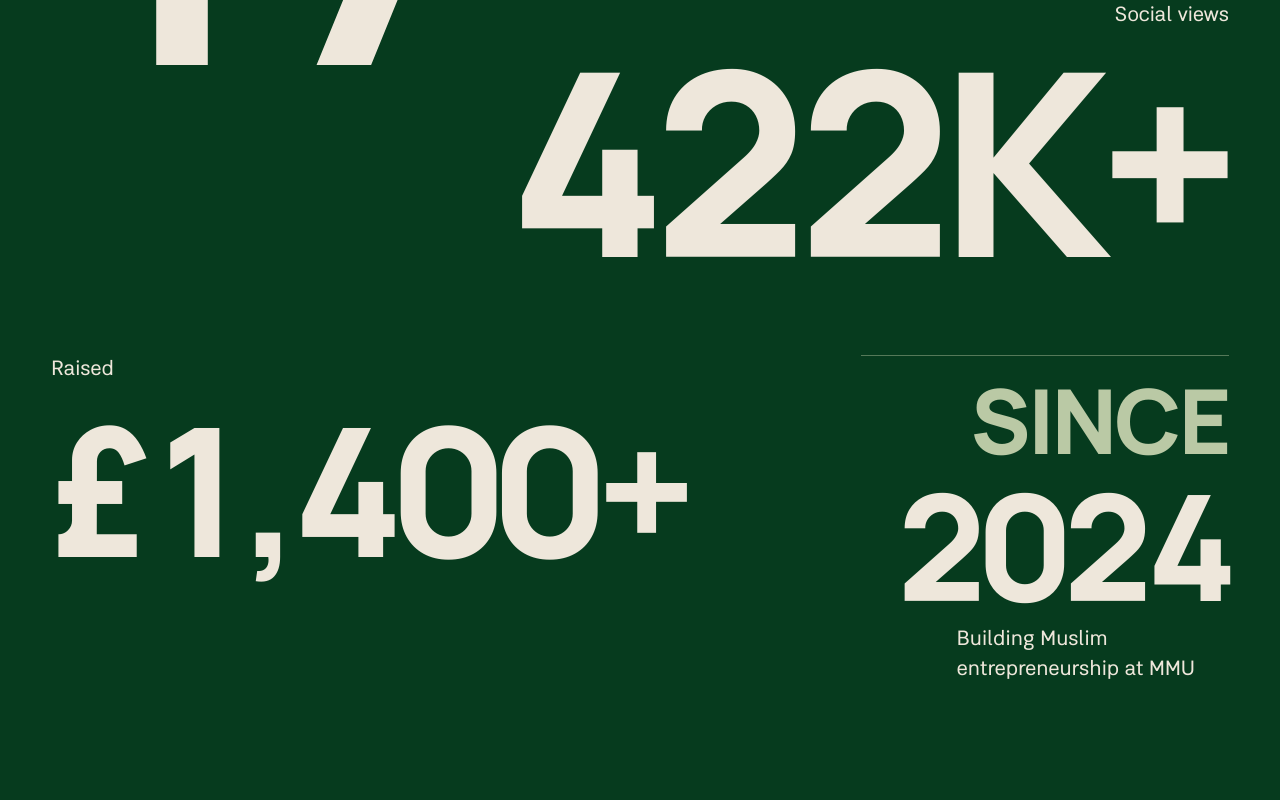
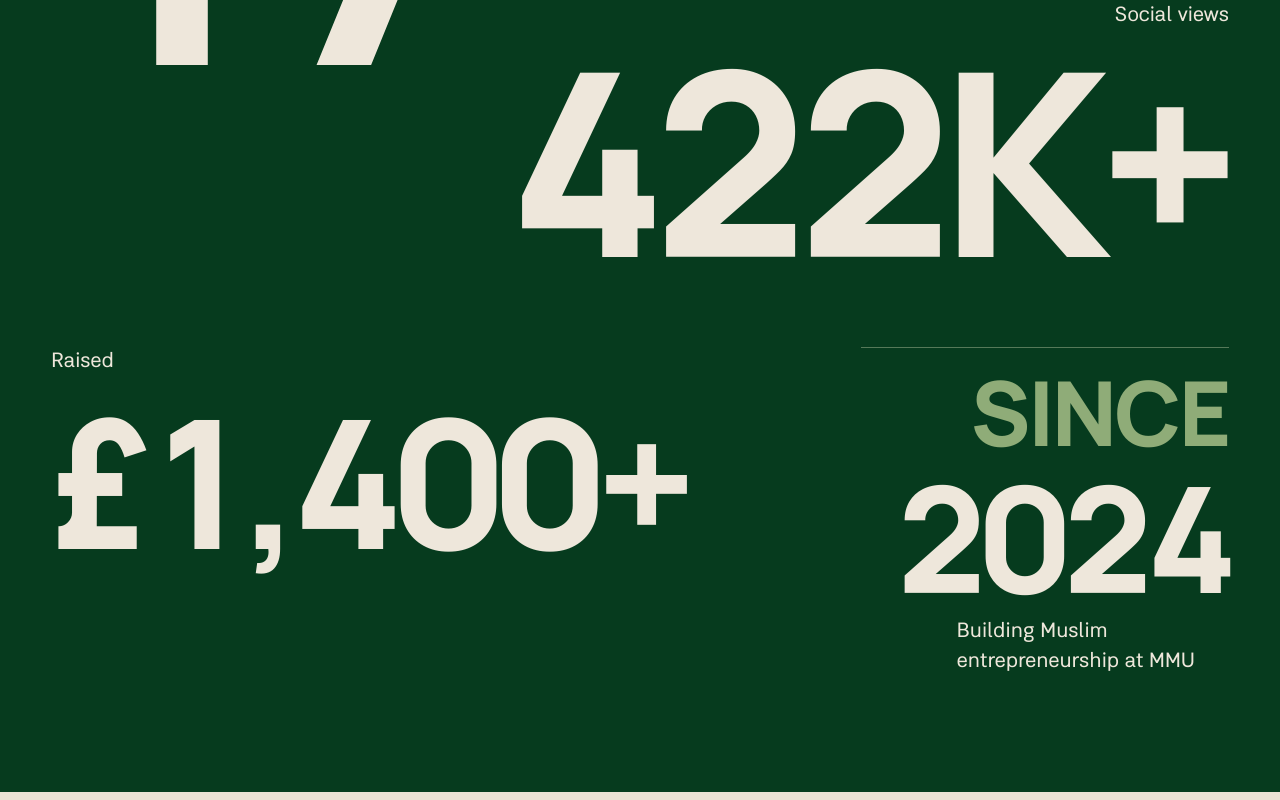
Before and after one commit to ateeqrehman360/MES-Website, a Next.js app: page / in a window 1280 px wide. Shown: the part 3162-3962 px from the top of the page. Built offline with nearby package versions, Linux system fonts and the light colour scheme; a web font is replaced by a local one.

Commit message:
polish Phase 6 impact composition

```diff
--- a/src/styles/home-content.css
+++ b/src/styles/home-content.css
@@ -197,7 +197,7 @@
 
   .impact {
     --impact-paper: #eee7db;
-    --impact-sage: #bac9a5;
+    --impact-sage: #8fac78;
     --impact-rule: rgb(186 201 165 / 44%);
     padding-block: clamp(3.5rem, 7vw, 6.5rem) clamp(5rem, 9vw, 8rem);
     background: #063b1e;
@@ -518,7 +518,7 @@ body:has(.home-content[data-content-navigation="visible"])
       grid-row: 4;
       align-self: start;
       gap: 1.5rem;
-      margin-block-start: 3rem;
+      margin-block-start: 2.5rem;
     }
 
     .impact__statistic[data-statistic="raised"] .impact__value {
@@ -528,7 +528,7 @@ body:has(.home-content[data-content-navigation="visible"])
     .impact__statistic[data-statistic="since"] {
       grid-column: 12 / -1;
       grid-row: 4;
-      margin-block-start: 3rem;
+      margin-block-start: 2.5rem;
     }
 
     .impact__year > span:first-child {
```
